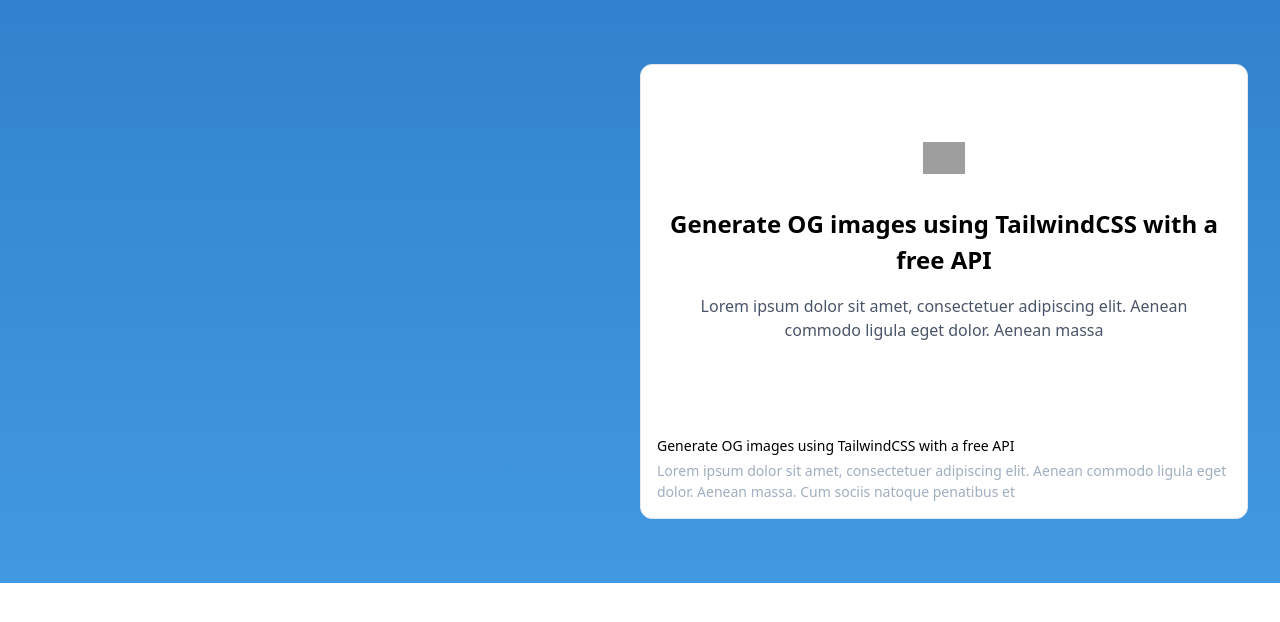
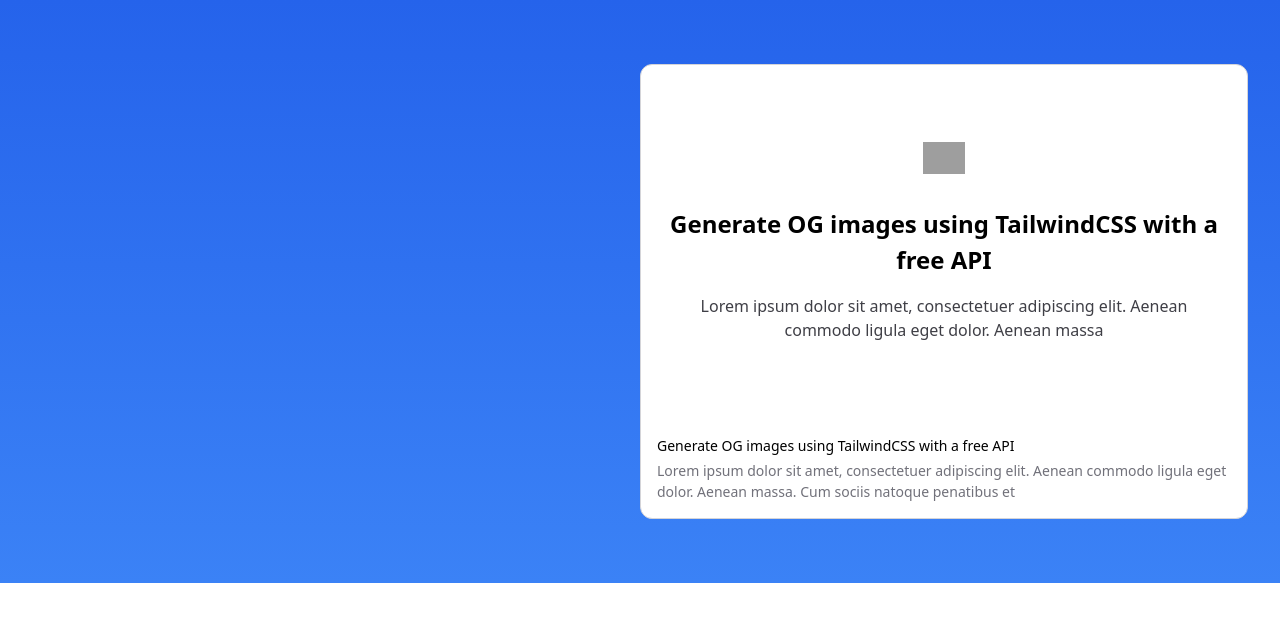
Before and after one commit to RuliLG/TailGraph-Web, a Nuxt app: page / in a window 1280 px wide. Shown: the top 622 px of the page. Built offline with nearby package versions, Linux system fonts and the light colour scheme; grey boxes are pictures that could not be loaded.

Commit message:
Add montserrat font

```diff
--- a/nuxt.config.js
+++ b/nuxt.config.js
@@ -14,7 +14,11 @@ export default {
         content: process.env.npm_package_description || '',
       },
     ],
-    link: [{ rel: 'icon', type: 'image/x-icon', href: '/favicon.ico' }],
+    link: [
+      { rel: 'icon', type: 'image/x-icon', href: '/favicon.ico' },
+      { rel: 'preconnect', href: 'https://fonts.gstatic.com' },
+      { rel: 'stylesheet', href: 'https://fonts.googleapis.com/css2?family=Montserrat:wght@400;700&display=swap' }
+    ]
   },
   /*
    ** Customize the progress-bar color
--- a/tailwind.config.js
+++ b/tailwind.config.js
@@ -1,3 +1,5 @@
+const colors = require('tailwindcss/colors')
+
 module.exports = {
   purge: [
     './components/**/*.{vue,js}',
@@ -9,7 +11,14 @@ module.exports = {
   ],
   darkMode: false, // or 'media' or 'class'
   theme: {
-    extend: {},
+    extend: {
+      fontFamily: {
+        montserrat: ['Montserrat', 'apple-system', 'BlinkMacSystemFont', '"Segoe UI"', 'Helvetica', 'Arial', 'sans-serif', '"Apple Color Emoji"', '"Segoe UI Emoji"', '"Segoe UI Symbol"']
+      },
+      colors: {
+        ...colors
+      }
+    },
   },
   variants: {
     extend: {},
```
